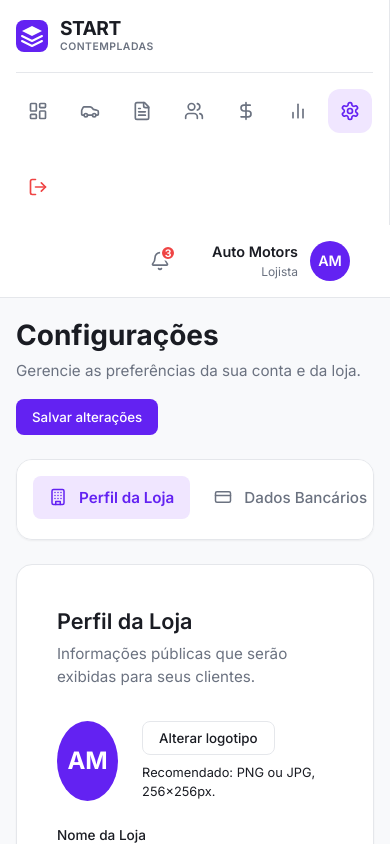
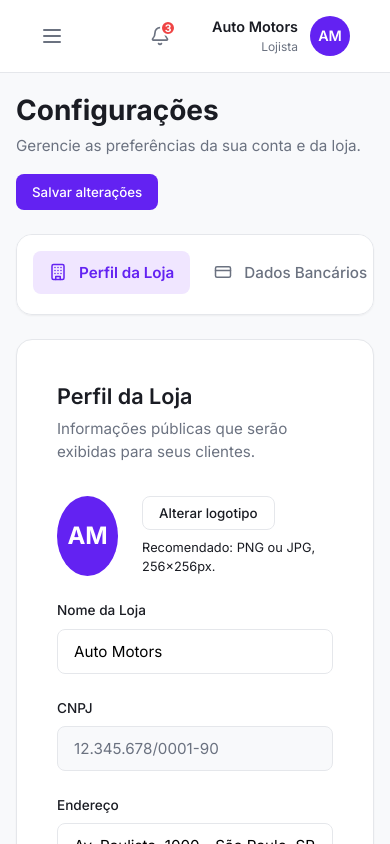
Before and after one commit to LucasPivovar/financeiro, a Vue app: page /settings in a window 390 px wide. Shown: the top 844 px of the page. Built offline with nearby package versions, Linux system fonts and the light colour scheme.

Commit message:
UI: Perfeição Mobile, Menu Hambúrguer, Modais fluidos

```diff
--- a/src/App.vue
+++ b/src/App.vue
@@ -1,10 +1,14 @@
 <script setup>
+import { ref, provide, computed } from 'vue'
+import { useRoute } from 'vue-router'
 import Sidebar from './components/Sidebar.vue'
 import Topbar from './components/Topbar.vue'
 import Toast from './components/Toast.vue'
-import { provide, computed } from 'vue'
 import { useToast } from './composables/useToast'
-import { useRoute } from 'vue-router'
+
+const isMobileMenuOpen = ref(false);
+const toggleMobileMenu = () => { isMobileMenuOpen.value = !isMobileMenuOpen.value; };
+provide('toggleMobileMenu', toggleMobileMenu);
 
 const { addToast } = useToast()
 provide('showToast', addToast)
@@ -30,7 +34,7 @@ const isAuthRoute = computed(() => {
 
     <!-- Dashboard Layout -->
     <div v-else class="dashboard-layout">
-      <Sidebar />
+      <Sidebar :isOpen="isMobileMenuOpen" @close="isMobileMenuOpen = false" />
       <div class="dashboard-main">
         <Topbar />
         <main class="page-content">
@@ -79,9 +83,6 @@ const isAuthRoute = computed(() => {
 }
 
 @media (max-width: 1024px) {
-  .dashboard-layout {
-    flex-direction: column;
-  }
   .page-content {
     padding: 16px;
   }
--- a/src/components/Modal.vue
+++ b/src/components/Modal.vue
@@ -57,9 +57,15 @@ defineEmits(['close']);
   width: 100%;
   max-width: 500px;
   max-height: 90vh;
-  overflow-y: auto;
   display: flex;
   flex-direction: column;
+}
+
+@media (max-width: 768px) {
+  .modal-content {
+    width: 95%;
+    margin: 0 auto;
+  }
 }
 
 .modal-header {
@@ -78,6 +84,7 @@ defineEmits(['close']);
 
 .modal-body {
   padding: 24px;
+  overflow-y: auto;
 }
 
 /* Transitions */
--- a/src/components/Sidebar.vue
+++ b/src/components/Sidebar.vue
@@ -13,6 +13,15 @@ import { useRoute, useRouter } from 'vue-router';
 
 const route = useRoute();
 const router = useRouter();
+
+const props = defineProps({
+  isOpen: {
+    type: Boolean,
+    default: false
+  }
+});
+
+const emit = defineEmits(['close']);
 
 const handleLogout = () => {
   router.push('/login');
@@ -30,7 +39,8 @@ const navItems = [
 </script>
 
 <template>
-  <aside class="sidebar">
+  <div v-if="isOpen" class="sidebar-overlay" @click="emit('close')"></div>
+  <aside class="sidebar" :class="{ 'is-open': isOpen }">
     <div class="logo-container">
       <div class="logo-icon">
         <svg width="24" height="24" viewBox="0 0 24 24" fill="none" xmlns="http://www.w3.org/2000/svg">
@@ -52,6 +62,7 @@ const navItems = [
         :to="item.path"
         class="nav-item"
         :class="{ active: route.path === item.path }"
+        @click="emit('close')"
       >
         <component :is="item.icon" size="20" class="nav-icon" />
         <span class="nav-text">{{ item.name }}</span>
@@ -174,40 +185,35 @@ const navItems = [
   color: var(--danger);
 }
 
+.sidebar-overlay {
+  display: none;
+  position: fixed;
+  top: 0;
+  left: 0;
+  right: 0;
+  bottom: 0;
+  background-color: rgba(0, 0, 0, 0.5);
+  z-index: 105;
+}
+
 @media (max-width: 1024px) {
+  .sidebar-overlay {
+    display: block;
+  }
+
   .sidebar {
-    width: 100%;
-    height: auto;
-    position: relative;
-    flex-direction: row;
-    flex-wrap: wrap;
-    align-items: center;
-    justify-content: space-between;
-    padding: 0 16px;
+    position: fixed;
+    top: 0;
+    left: 0;
+    height: 100vh;
+    width: 260px;
+    z-index: 110;
+    transform: translateX(-100%);
+    transition: transform 0.3s ease;
   }
-  .logo-container {
-    border-bottom: none;
-    margin-bottom: 0;
-    padding: 16px 0;
-  }
-  .nav-menu {
-    flex-direction: row;
-    overflow-x: auto;
-    padding: 16px 0;
-    flex: none;
-    width: 100%;
-    gap: 8px;
-    border-top: 1px solid var(--border);
-  }
-  .nav-item {
-    padding: 12px;
-  }
-  .sidebar-footer {
-    border-top: none;
-    padding: 16px 0;
-  }
-  .nav-text {
-    display: none;
+
+  .sidebar.is-open {
+    transform: translateX(0);
   }
 }
 </style>
--- a/src/components/Topbar.vue
+++ b/src/components/Topbar.vue
@@ -1,10 +1,16 @@
 <script setup>
-import { Bell } from '@lucide/vue';
+import { inject } from 'vue';
+import { Bell, Menu } from '@lucide/vue';
+
+const toggleMenu = inject('toggleMobileMenu');
 </script>
 
 <template>
   <header class="topbar">
     <div class="topbar-inner">
+      <button class="mobile-menu-btn icon-btn" @click="toggleMenu">
+        <Menu size="24" />
+      </button>
       <div class="spacer"></div>
 
       <!-- Right Actions -->
@@ -47,6 +53,17 @@ import { Bell } from '@lucide/vue';
 
 .spacer {
   flex: 1;
+}
+
+.mobile-menu-btn {
+  display: none;
+  margin-right: 16px;
+}
+
+@media (max-width: 1024px) {
+  .mobile-menu-btn {
+    display: flex;
+  }
 }
 
 .actions {
```
